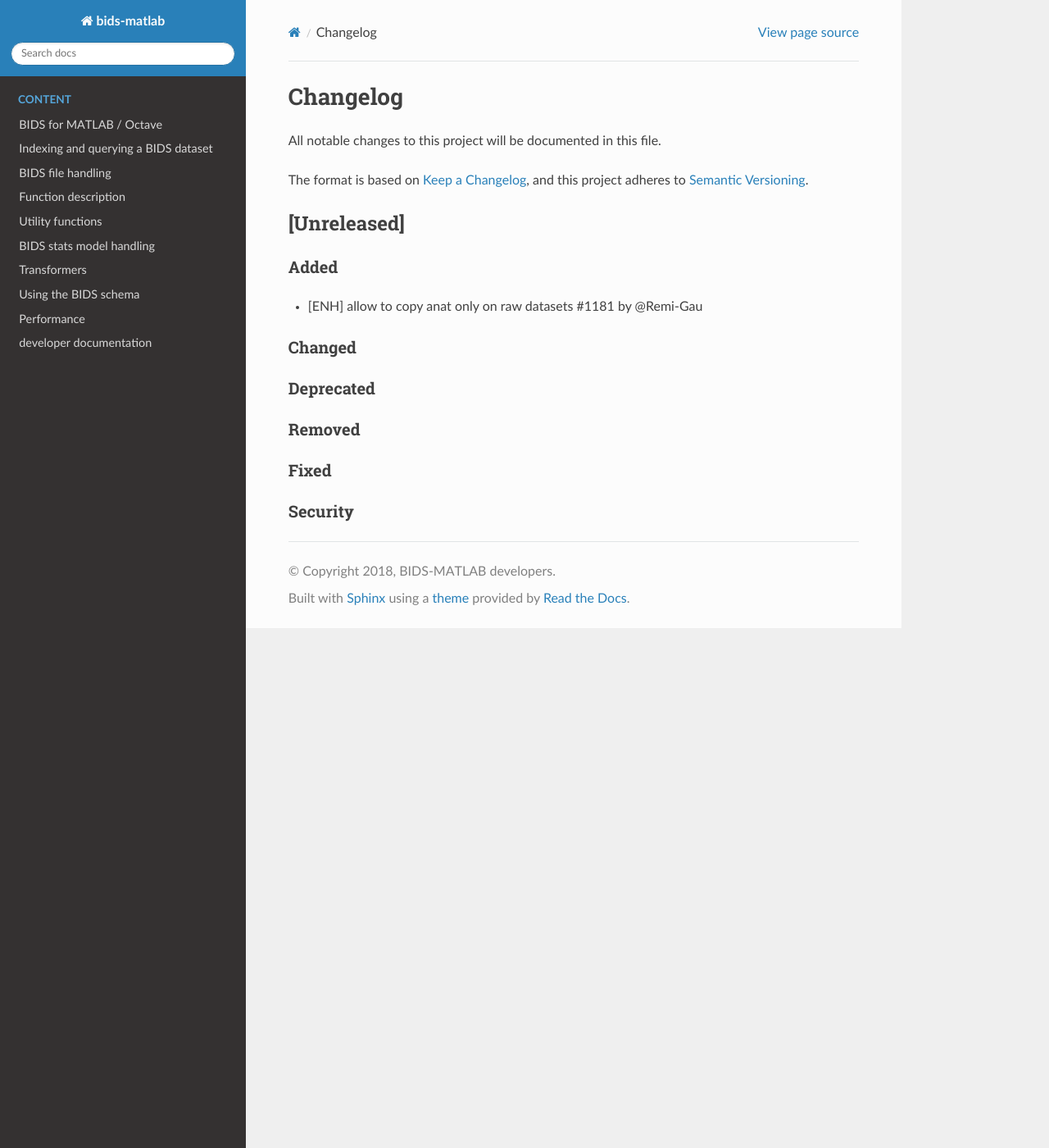
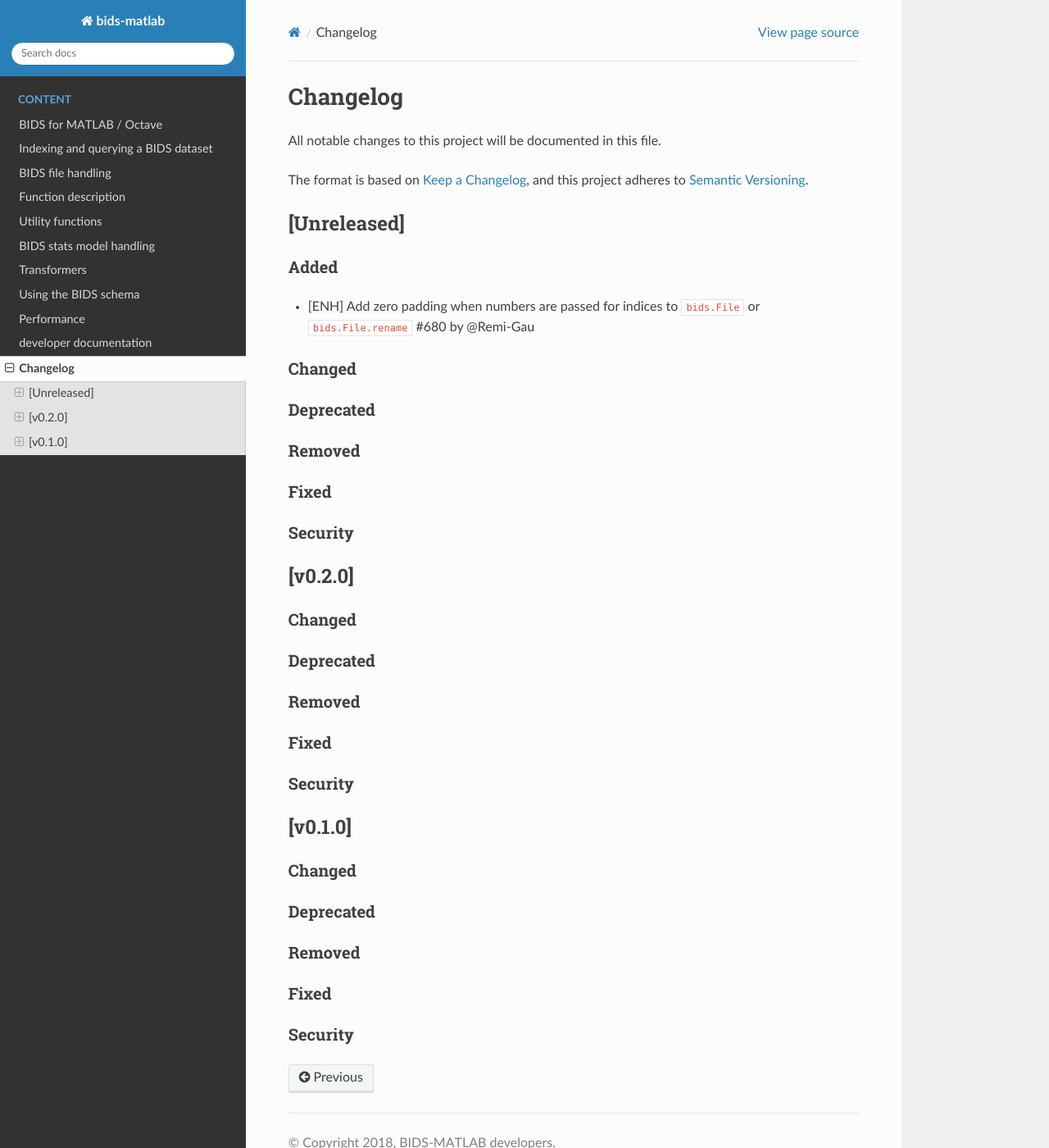
Before and after one commit to bids-standard/bids-matlab, a Sphinx documentation site: the page built from docs/source/changelog.md, in a window 1280 px wide and 1400 px high. Shown: the whole window at 82% size. Built offline with Sphinx 7.4.7 and the Read the Docs theme 2.0.0, drawn with Linux system fonts in a browser that asks for light colours.

Commit message:
update changelog

```diff
--- a/docs/source/changelog.md
+++ b/docs/source/changelog.md
@@ -23,7 +23,7 @@ and this project adheres to [Semantic Versioning](https://semver.org/spec/v2.0.0
 
 ### Added
 
-* [ENH] allow to copy anat only on raw datasets #1181 by @Remi-Gau
+* [ENH] Add zero padding when numbers are passed for indices to `bids.File` or `bids.File.rename` #680 by @Remi-Gau
 
 ### Changed
 
@@ -34,3 +34,28 @@ and this project adheres to [Semantic Versioning](https://semver.org/spec/v2.0.0
 ### Fixed
 
 ### Security
+
+
+## [v0.2.0]
+
+### Changed
+
+### Deprecated
+
+### Removed
+
+### Fixed
+
+### Security
+
+## [v0.1.0]
+
+### Changed
+
+### Deprecated
+
+### Removed
+
+### Fixed
+
+### Security
--- a/docs/source/index.rst
+++ b/docs/source/index.rst
@@ -26,6 +26,7 @@ To see how to install BIDS-Matlab, please check
    schema
    performance
    dev_doc
+   changelog
 
 
 Indices and tables
```
